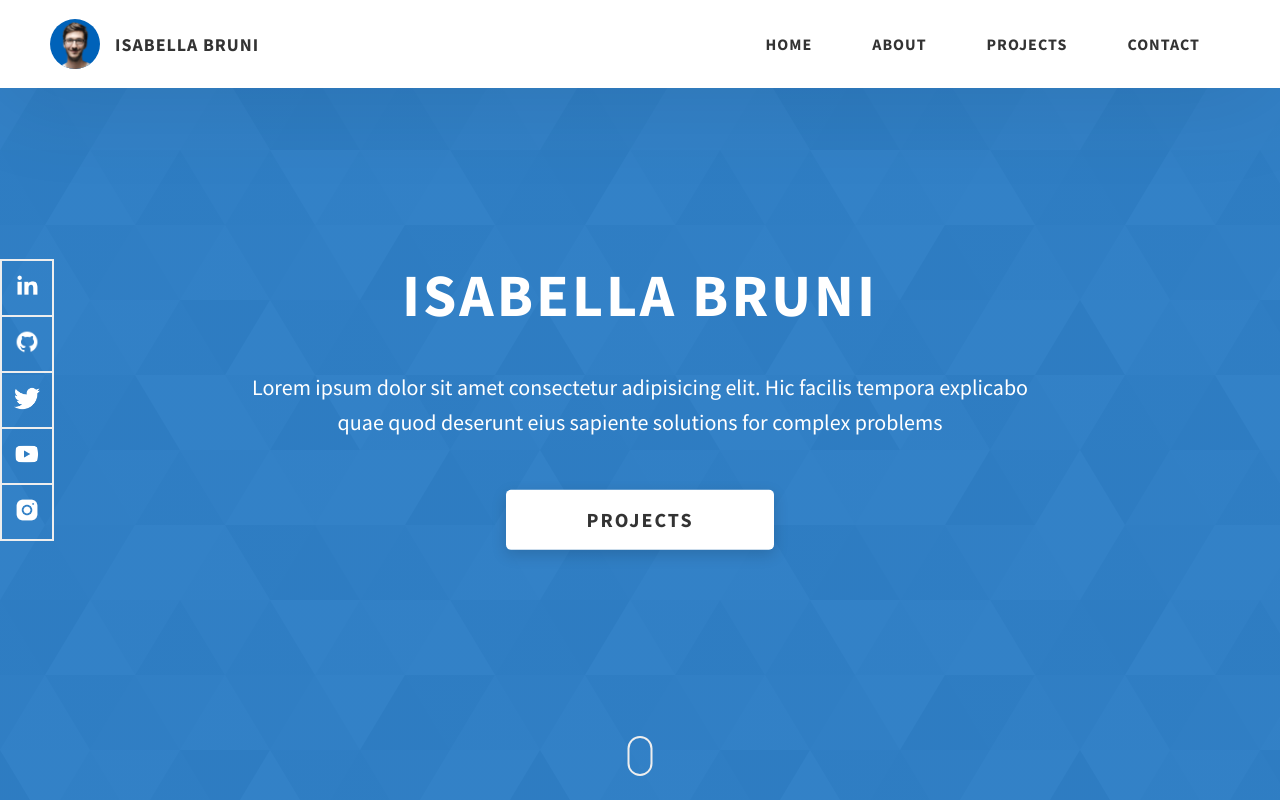
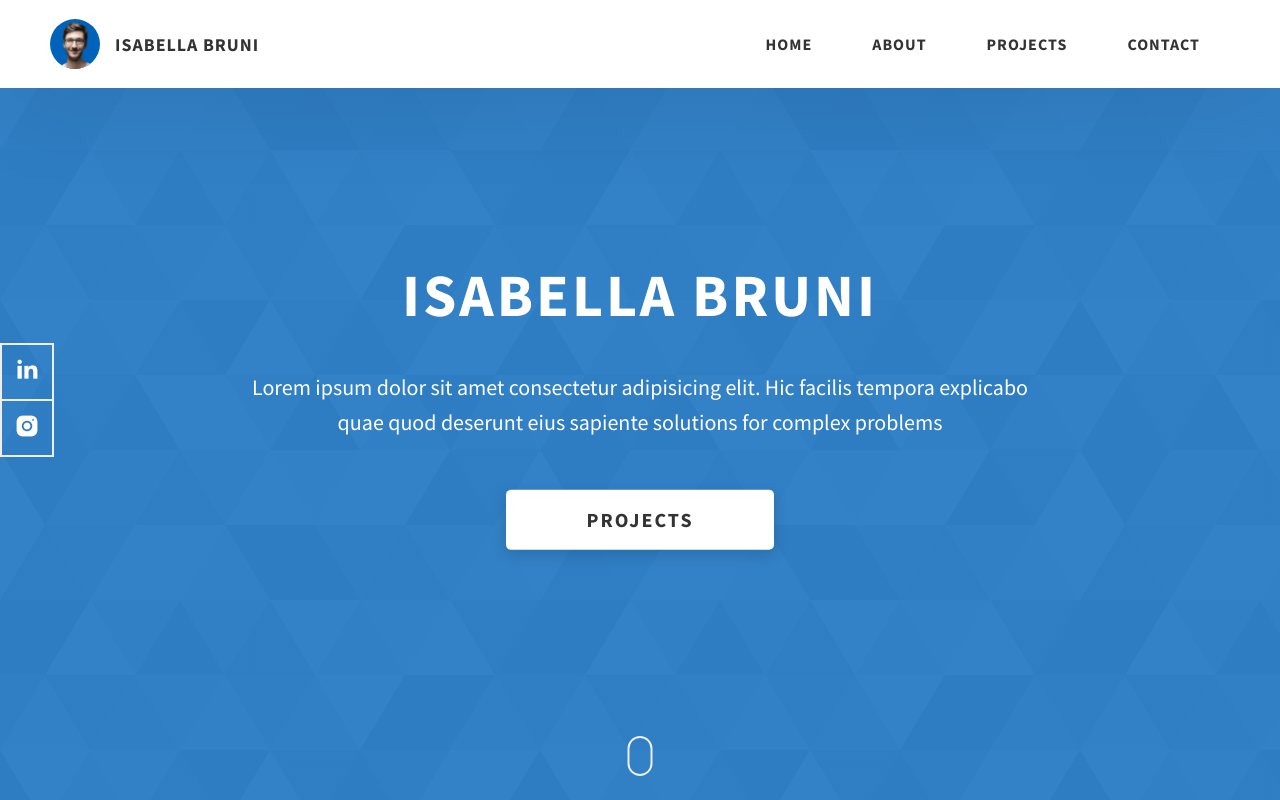
Before and after one commit to isartist/isabellabrunii, a website: page index.html in a window 1280 px wide. Shown: the top 800 px of the page. Drawn offline with Linux system fonts and the light colour scheme.

Commit message:
udpated links

```diff
--- a/index.html
+++ b/index.html
@@ -98,7 +98,7 @@
       </div>
       <div class="home-hero__socials">
         <div class="home-hero__social">
-          <a href="https://www.linkedin.com/in/isabellabruni" class="home-hero__social-icon-link">
+          <a href="https://www.linkedin.com/in/isabellabruni" target="_blank" class="home-hero__social-icon-link">
             <img
               src="./assets/png/linkedin-ico.png"
               alt="icon"
@@ -107,35 +107,8 @@
           </a>
         </div>
         <div class="home-hero__social">
-          <a href="#" class="home-hero__social-icon-link">
-            <img
-              src="./assets/png/github-ico.png"
-              alt="icon"
-              class="home-hero__social-icon"
-            />
-          </a>
-        </div>
-        <div class="home-hero__social">
-          <a href="#" class="home-hero__social-icon-link">
-            <img
-              src="./assets/png/twitter-ico.png"
-              alt="icon"
-              class="home-hero__social-icon"
-            />
-          </a>
-        </div>
-        <div class="home-hero__social">
-          <a href="#" class="home-hero__social-icon-link">
-            <img
-              src="./assets/png/yt-ico.png"
-              alt="icon"
-              class="home-hero__social-icon"
-            />
-          </a>
-        </div>
-        <div class="home-hero__social">
           <a
-            href="#"
+            href="https://www.instagram.com/isabellabruniart"
             class="home-hero__social-icon-link home-hero__social-icon-link--bd-none"
           >
             <img
```
